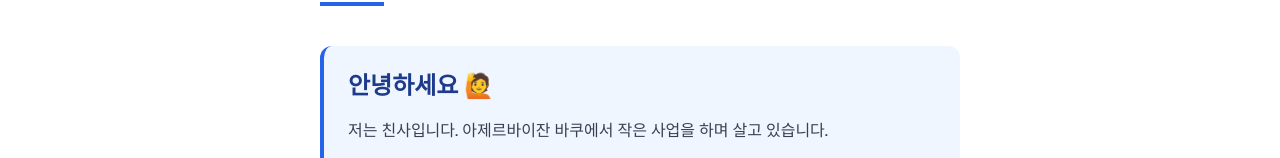
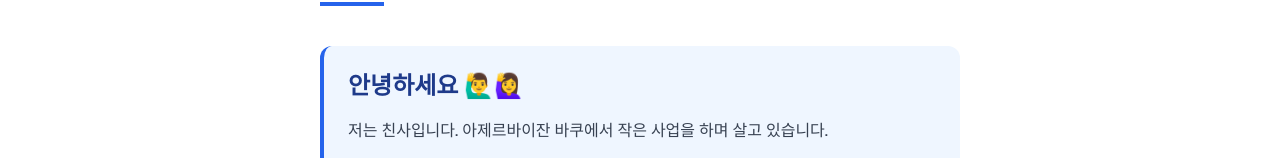
Before and after one commit to dk64839701/my-blog, a Next.js app: page /about in a window 1280 px wide. Shown: the part 171-329 px from the top of the page. Built offline with nearby package versions, Linux system fonts and the light colour scheme.

Commit message:
소개 페이지 인사 이모지 수정

```diff
--- a/app/about/page.tsx
+++ b/app/about/page.tsx
@@ -8,7 +8,7 @@ export default function AboutPage() {
       <div className="space-y-10" style={{color: '#374151'}}>
 
         <section className="p-6 rounded-xl" style={{backgroundColor: '#eff6ff', borderLeft: '4px solid #2563eb'}}>
-          <h2 className="text-2xl font-semibold mb-4" style={{color: '#1e3a8a'}}>안녕하세요 🙋</h2>
+          <h2 className="text-2xl font-semibold mb-4" style={{color: '#1e3a8a'}}>안녕하세요 🙋‍♂️🙋‍♀️</h2>
           <p className="leading-relaxed">
             저는 친사입니다. 아제르바이잔 바쿠에서 작은 사업을 하며 살고 있습니다.
           </p>
```
